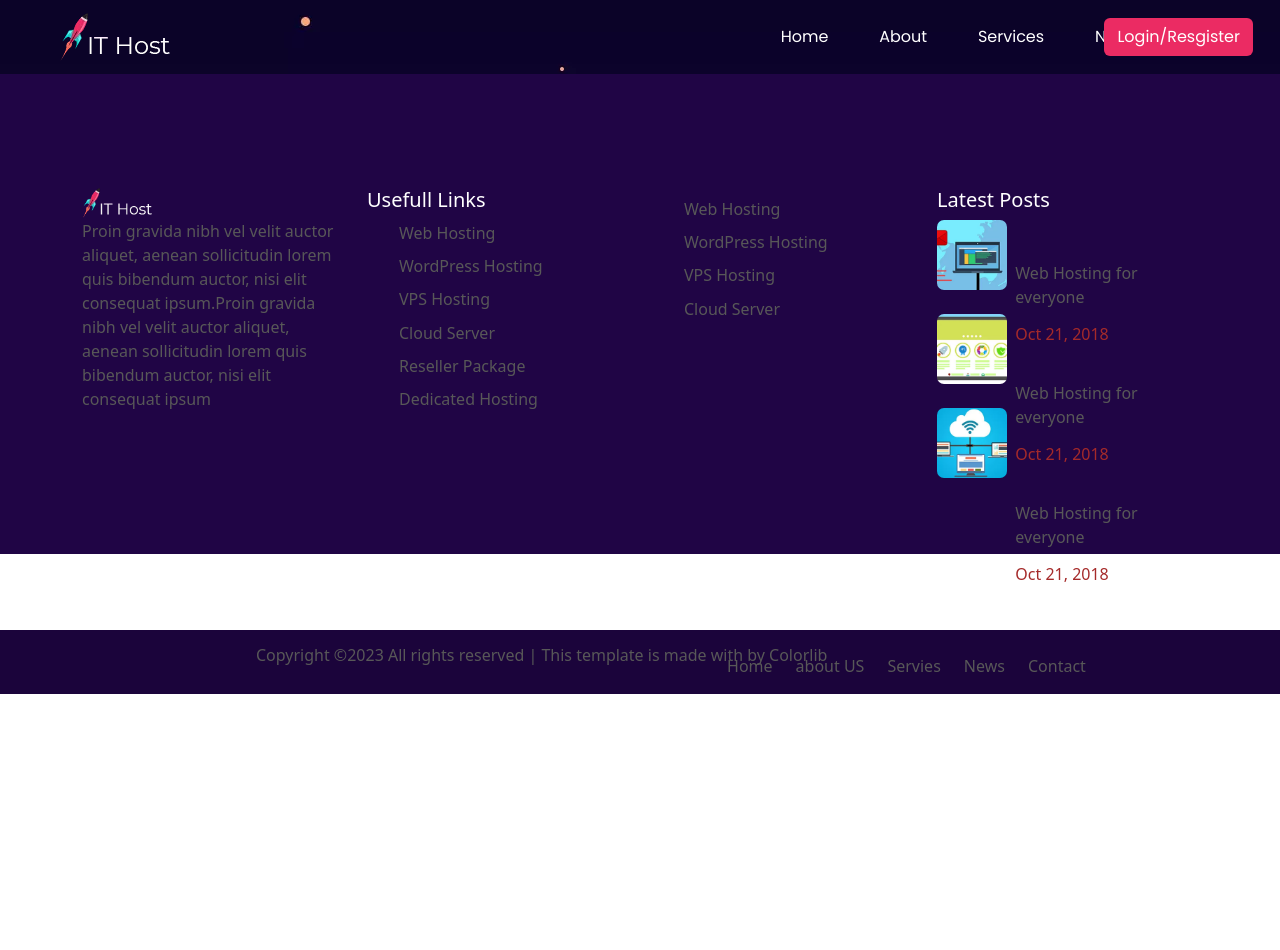
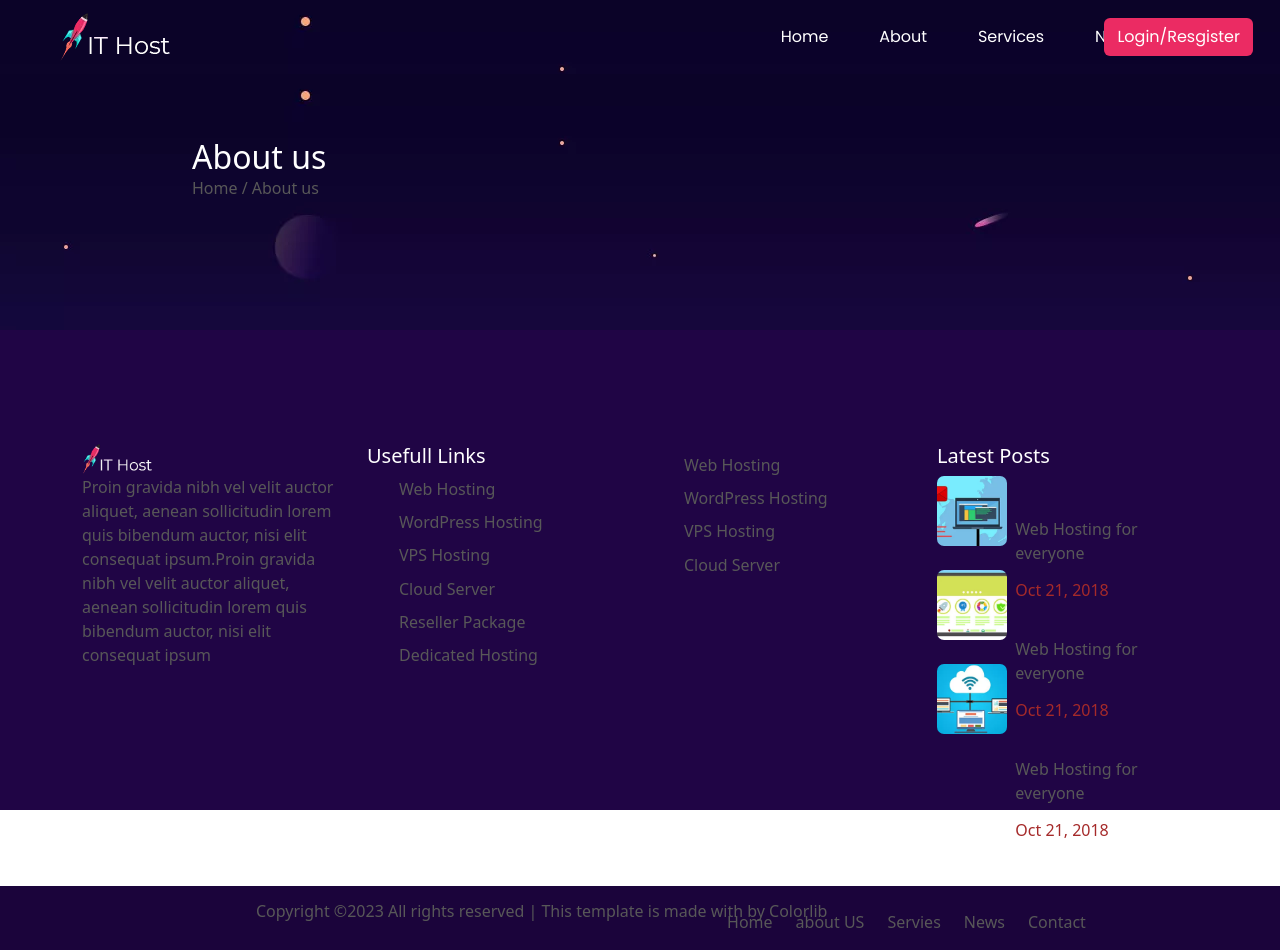
Before and after one commit to mostafaashraf204/frist-project-by-angular, an Angular app: page /about in a window 1280 px wide. Before the commit the page ends 800 px from the top, so only its background shows below. Built offline with nearby package versions, Linux system fonts and the light colour scheme.

Commit message:
new commit

```diff
--- a/src/app/about/about.component.css
+++ b/src/app/about/about.component.css
@@ -0,0 +1,17 @@
+.img {
+    width: 100%;
+    height: 32vh;
+    background-image: url("../../assets/images/bg.jpg.webp");
+}
+
+.img h2 {
+    padding-top: 5%;
+    color: white;
+    margin: 0 0 0 15%;
+}
+
+.img p {
+    margin-left: 15%;
+    color: #585858;
+    ;
+}
--- a/src/app/about/about.component.html
+++ b/src/app/about/about.component.html
@@ -1,3 +1,4 @@
-<section>
-
+<section class="img">
+    <h2>About us</h2>
+    <p>Home / About us</p>
 </section>
```
